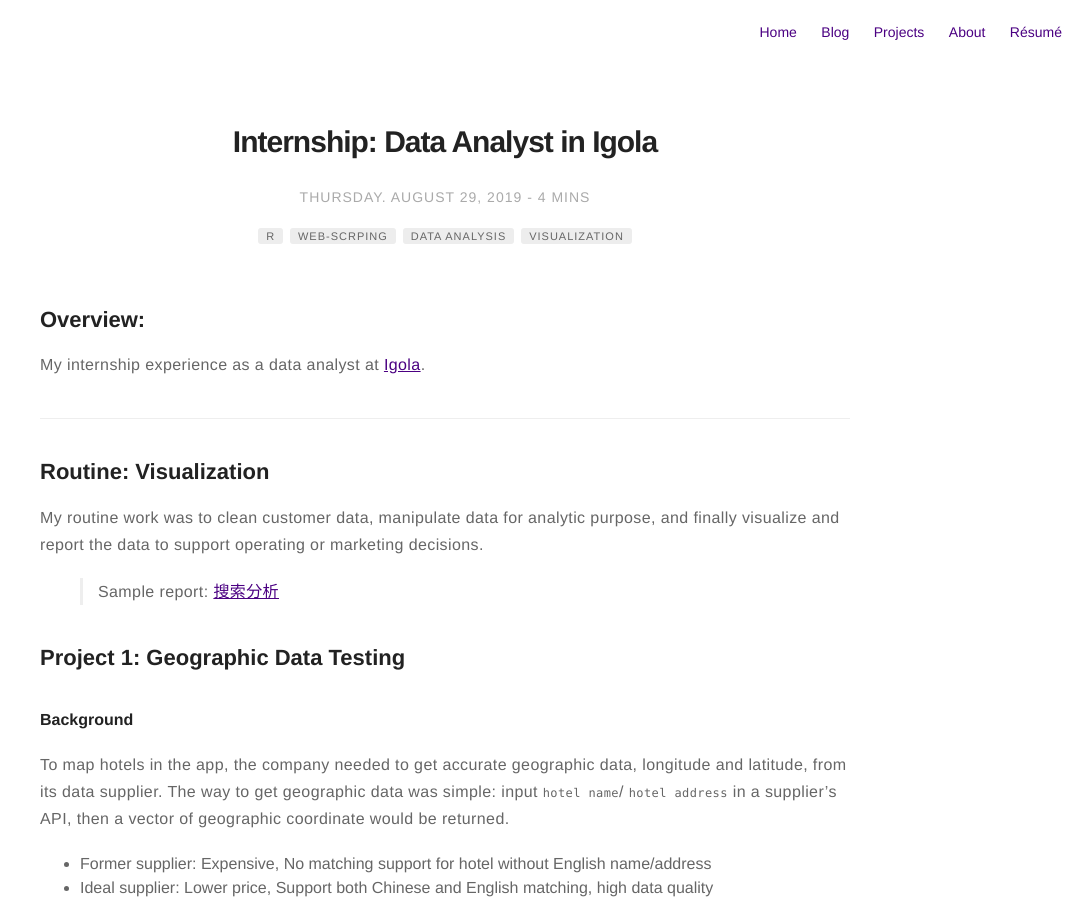
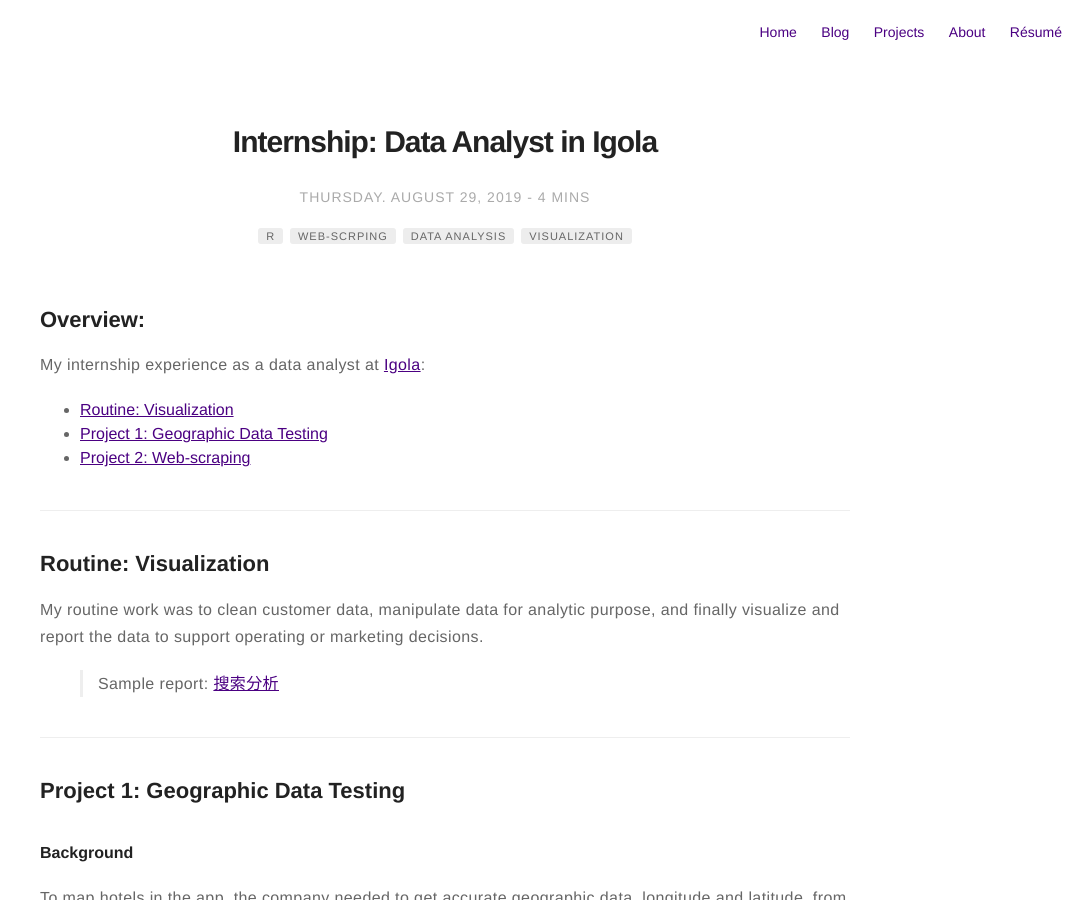
Before and after one commit to subaiwen/subaiwen.github.io, a Jekyll site: the page built from _posts/2019-8-29-Intern.md, in a window 1280 px wide and 900 px high. Shown: the whole window, without its empty margins (195-1280 px from the left). Built offline with Jekyll 4.4.1, drawn with Linux system fonts in a browser that asks for light colours; formulas are drawn with MathJax 3.

Commit message:
Update 2019-8-29-Intern.md

```diff
--- a/_posts/2019-8-29-Intern.md
+++ b/_posts/2019-8-29-Intern.md
@@ -15,7 +15,10 @@
 ---
 
 ## Overview:
-My internship experience as a data analyst at [Igola](igola.com).
+My internship experience as a data analyst at [Igola](igola.com):
+- [Routine: Visualization](#Routine:-Visualization)
+- [Project 1: Geographic Data Testing](#Project-1:-Geographic-Data-Testing)
+- [Project 2: Web-scraping](#Project-2:-Web-scraping)
 
 ---
 
@@ -23,6 +26,7 @@
 My routine work was to clean customer data, manipulate data for analytic purpose, and finally visualize and report the data to support operating or marketing decisions.
 > Sample report: [搜索分析](https://subaiwen.github.io/assets/搜索分析.html)
 
+---
 
 ## Project 1: Geographic Data Testing
 #### Background
```
